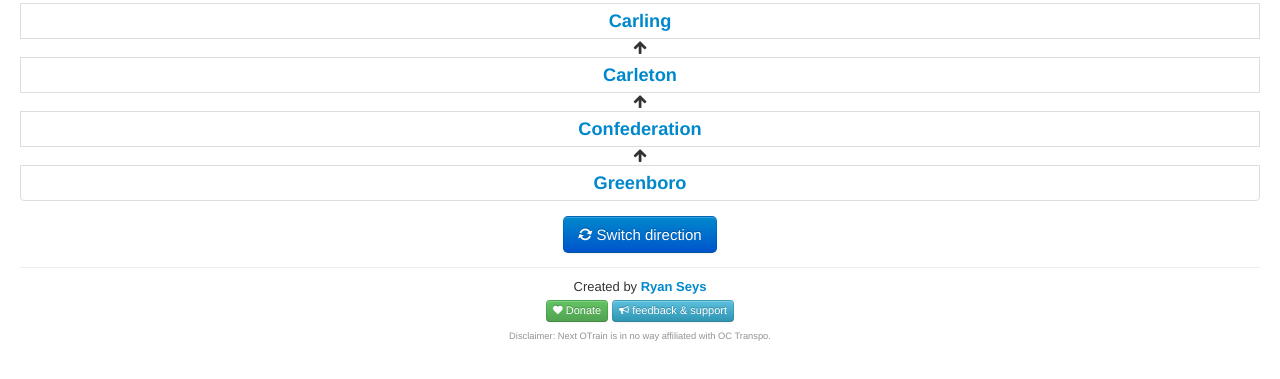
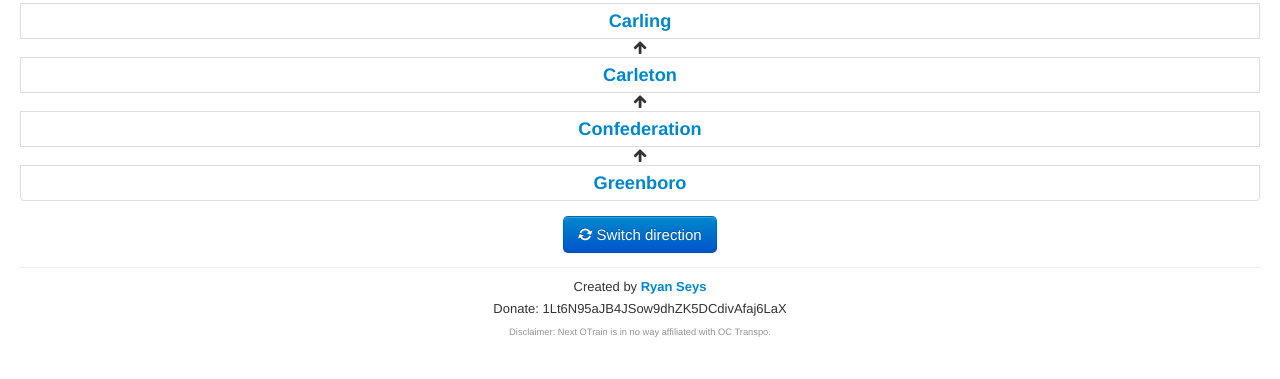
Before and after one commit to ryanseys/next-otrain-static, a plain HTML site: page index.html in a window 1280 px wide. Shown: the part 107-486 px from the top of the page. Drawn offline with Linux system fonts and the light colour scheme; a script that the page names is missing.

Commit message:
Bitcoin donate

```diff
--- a/index.html
+++ b/index.html
@@ -47,7 +47,8 @@
     <div class="pull-center">
         <span>Created by&nbsp;</span><a href="http://ryanseys.com" target="_blank"><b>Ryan Seys</b></a>
     </div>
-    <div style="margin-top:4px" class="pull-center"><a title="Buy me a coffee" target="_blank" href="https://www.paypal.com/webscr?cmd=_donations&amp;business=ryan@ryanseys.com&amp;item_name=Donate&amp;currency_code=CAD" class="btn btn-success btn-mini icon-heart"> Donate</a><a style="margin-left:4px" href="javascript:UserVoice.showPopupWidget();" title="Open feedback &amp; support dialog (powered by UserVoice)" class="btn btn-info btn-mini icon-bullhorn"> feedback & support</a>
+    <div style="margin-top:4px" class="pull-center">
+        Donate: 1Lt6N95aJB4JSow9dhZK5DCdivAfaj6LaX
         <p style="position:relative; top:5px; bottom:0; clear:both; font-size:7pt;color:#666666;opacity:0.7;">Disclaimer: Next OTrain is in no way affiliated with <a style="color:#666666;" target="_blank" href="http://www.octranspo1.com">OC Transpo</a>.</p>
     </div>
 </body>
```
Also changed, not shown: 1 other file.
